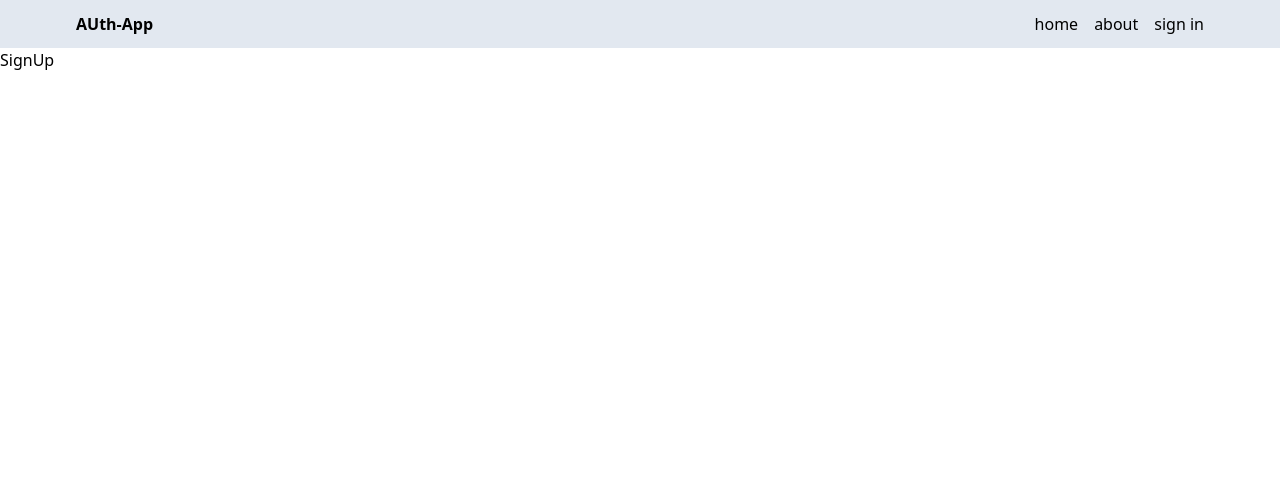
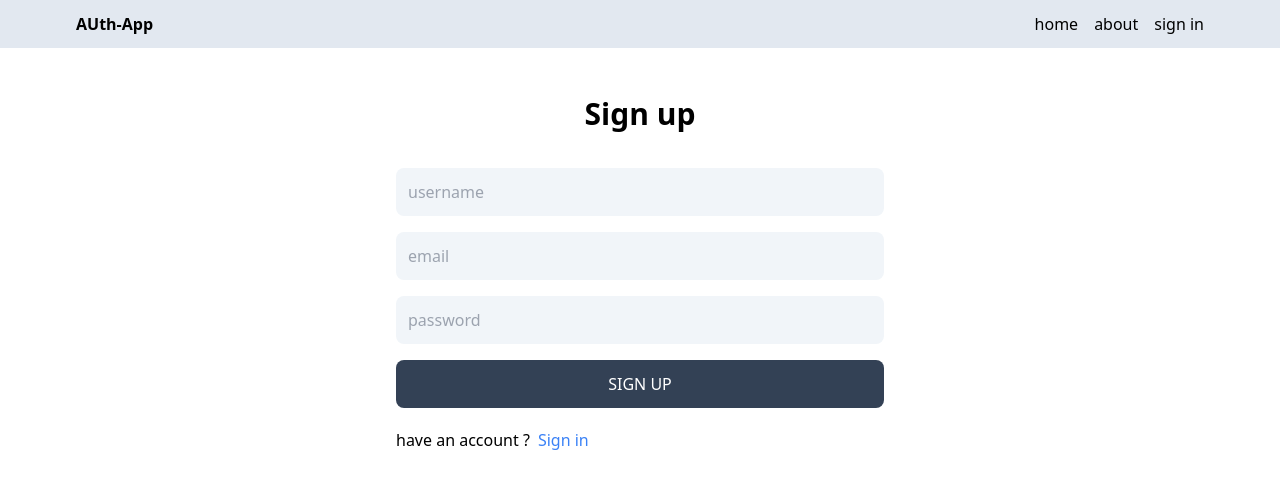
Before and after one commit to smartkelvin123/AUTH-PROJECT, a React (Vite) app in the folder client-app/: page /sign-up in a window 1280 px wide. Shown: the top 488 px of the page. Built offline with nearby package versions, Linux system fonts and the light colour scheme.

Commit message:
complete-signup

```diff
--- a/client-app/src/pages/SignIn.jsx
+++ b/client-app/src/pages/SignIn.jsx
@@ -1,11 +1,8 @@
 import React from "react";
+import { Link } from "react-router-dom";
 
 const SignIn = () => {
-  return (
-    <div>
-      <h1>smart-SignIn</h1>
-    </div>
-  );
+  return <div>smart-signin</div>;
 };
 
 export default SignIn;
--- a/client-app/src/pages/SignUp.jsx
+++ b/client-app/src/pages/SignUp.jsx
@@ -1,7 +1,41 @@
 import React from "react";
+import { Link } from "react-router-dom";
 
 const SignUp = () => {
-  return <div>SignUp</div>;
+  return (
+    <div className="p-3 max-w-lg mx-auto">
+      <h1 className="text-3xl text-center font-semibold my-9">Sign up</h1>
+      <form className="flex  flex-col gap-4">
+        <input
+          type="text"
+          placeholder="username"
+          id="username"
+          className="bg-slate-100 p-3 rounded-lg"
+        />
+        <input
+          type="email"
+          placeholder="email"
+          id="email"
+          className="bg-slate-100 p-3 rounded-lg"
+        />
+        <input
+          type="password"
+          placeholder="password"
+          id="password"
+          className="bg-slate-100 p-3 rounded-lg"
+        />
+        <button className="bg-slate-700 text-white p-3 rounded-lg  uppercase hover:opacity-95 disabled:opacity-80">
+          sign up
+        </button>
+      </form>
+      <div className="flex gap-2 mt-5">
+        <p>have an account ?</p>
+        <Link to="/sign-In">
+          <span className="text-blue-500">Sign in</span>
+        </Link>
+      </div>
+    </div>
+  );
 };
 
 export default SignUp;
```
